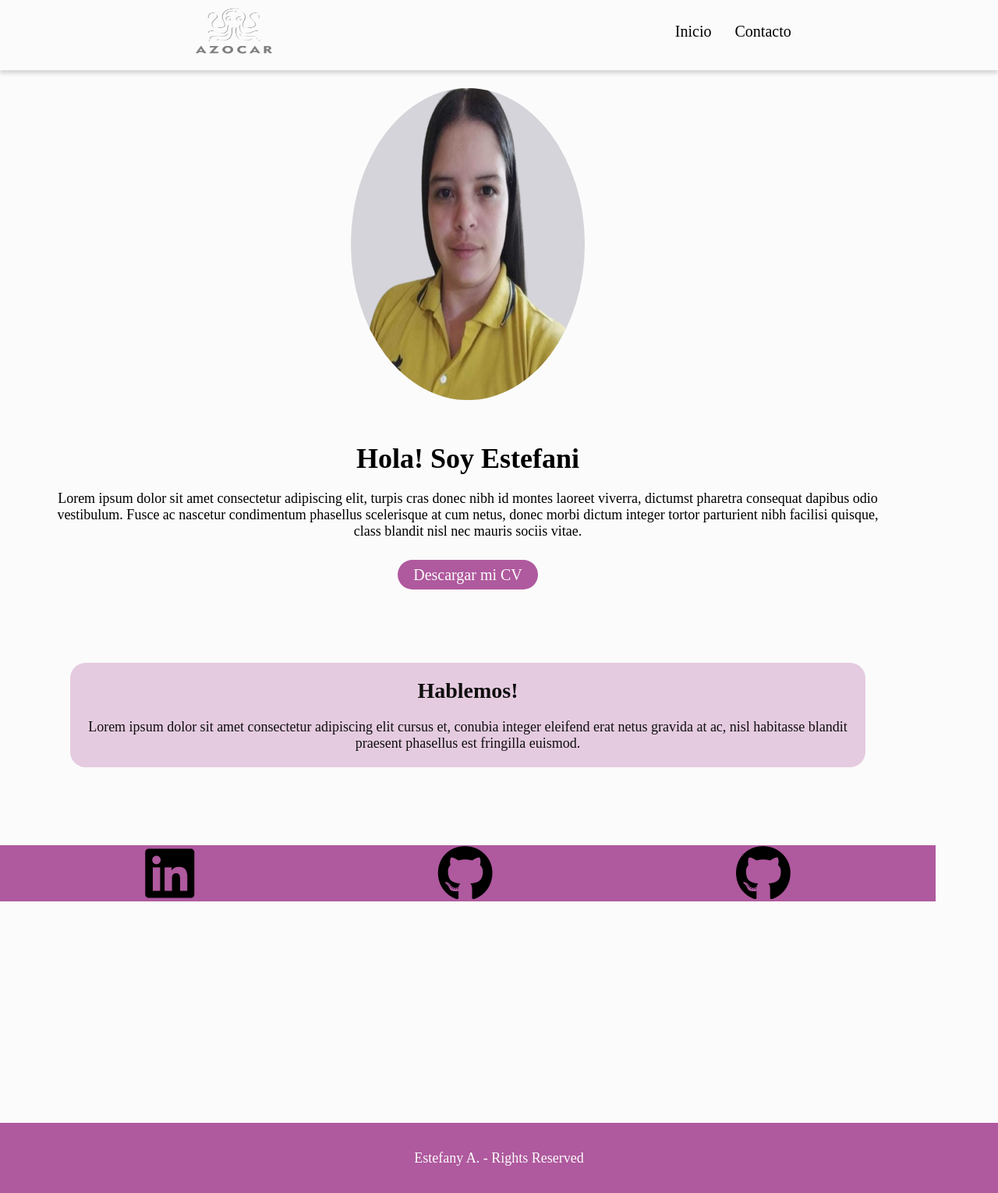
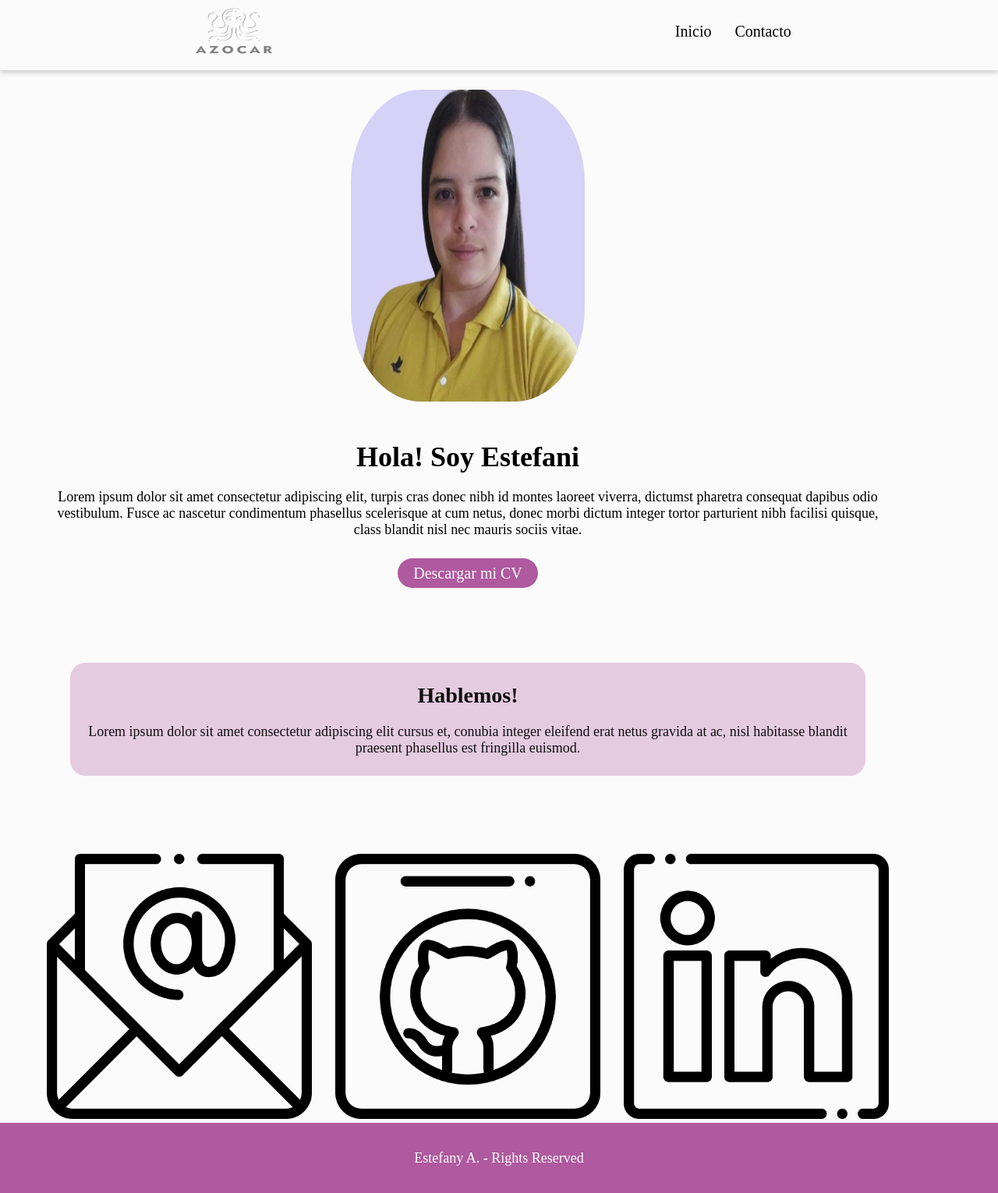
Before and after one commit to EstefaniAzocar/proyecto1-codeLatam, a plain HTML site: page index.html in a window 1280 px wide. Shown: the whole page at 78% size. Drawn offline with Linux system fonts and the light colour scheme.

Commit message:
corrigiendo estilos

```diff
--- a/css/styles.css
+++ b/css/styles.css
@@ -107,13 +107,21 @@ main {
     padding: 95px 0 0 0;
     gap: 30px;
 }
-
-.image .foto{
+.image{
+    display: flex;
+    justify-content: center;
+    align-items: center;
+    border-radius: 30%;
+    width: 300px;
+    background-color: #d6d1f6;
+    height: 400px;
+}
+.foto{
     width: 300px;
     height: 400px;
-    border-radius: 50%;
-    background-color: rgb(212, 212, 218);
+    border-radius: 30%;
 }
+
 .descripcion{
     width: 90%;
     margin: 20px 0;
@@ -155,8 +163,13 @@ main {
 }
 
 .descripcion2{
+    display: flex;
+    justify-content: center;
+    align-items: center;
+    flex-direction: column;
     width: 85%;
-    background-color: rgba(175, 89, 158, 0.3) ;
+    height: 40%;
+    background-color: rgba(175, 89, 158, 0.3);
     border-radius: 20px;
     padding: 20px 15px;
     color: #0f0f0f;
@@ -168,7 +181,6 @@ main {
     justify-content: center;
     align-items: center;
     /* flex-direction: row; */
-    background-color: #af599e;
     width: 100%;
     margin-top: 60px;
 }
@@ -178,11 +190,18 @@ main {
     justify-content: space-around;
     align-items: center;
     width: 90%;
-    gap: 60px;
+    gap: 30px;
 }
-.social-icons li .fa-brands{
-    font-size: 4.5rem;
+
+.social-icons li{
+    width: 90%;
 }
+
+.social-icons li .fa{
+    width: 100%;
+    font-size: 1.5rem;
+}
+
 
 footer{
     display: flex;
--- a/index.html
+++ b/index.html
@@ -54,17 +54,17 @@
                 <ul class="social-icons">
                     <li>
                         <a href="https://www.linkedin.com/in/estefani-azocar/" target="_blank">
-                            <i class="fa-brands fa-linkedin"></i>
+                            <img class="fa" src="img\mail.png" alt="email"/>
                         </a>
                     </li>
                     <li>
                         <a href="https://github.com/EstefaniAzocar" target="_blank">
-                            <i class="fa-brands fa-github"></i>
+                            <img class="fa" src="img\github.png" alt="email"/>
                         </a>
                     </li>
                     <li>
-                        <a href="https://github.com/EstefaniAzocar" target="_blank">
-                            <i class="fa-brands fa-github"></i>
+                        <a href="https://www.linkedin.com/in/estefani-azocar/" target="_blank">
+                            <img class="fa" src="img\linkedin.png" alt="email"/>
                         </a>
                     </li>
                 </ul>
```
